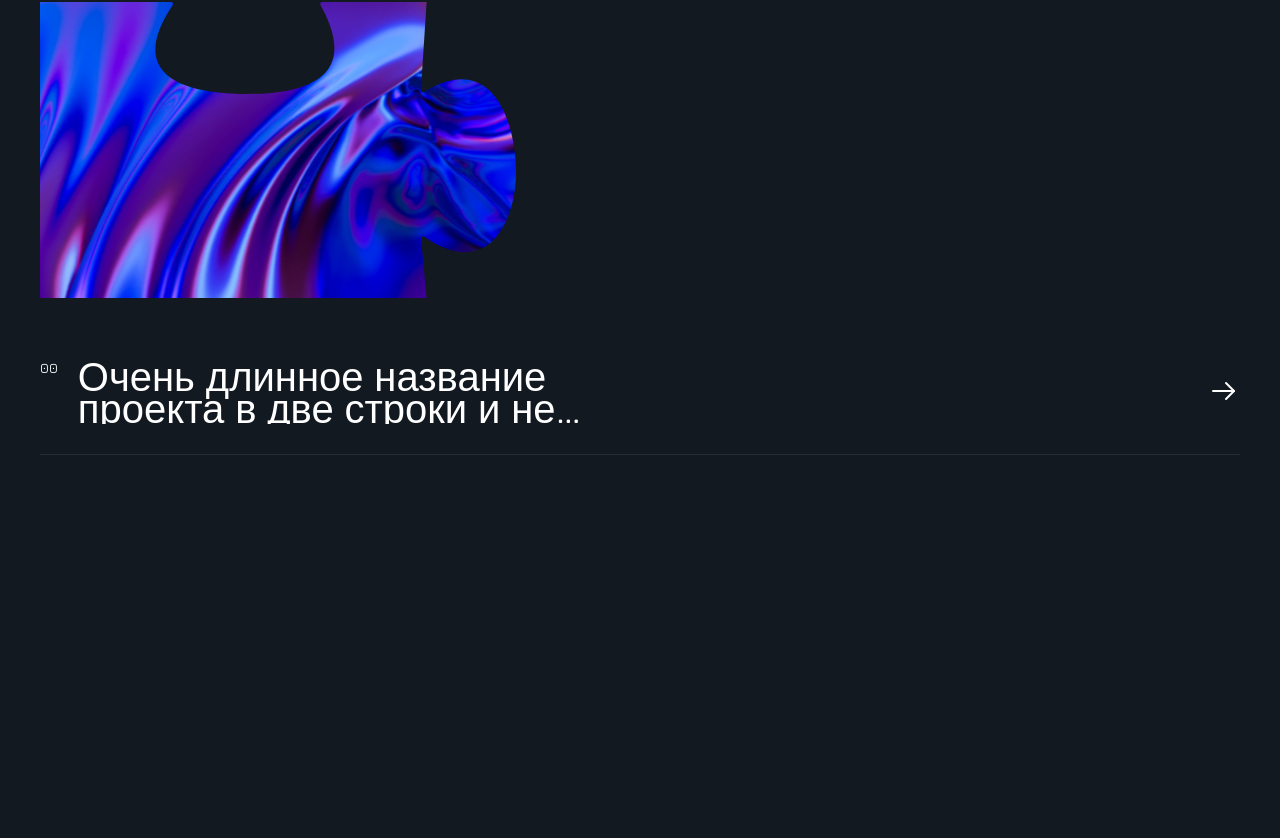
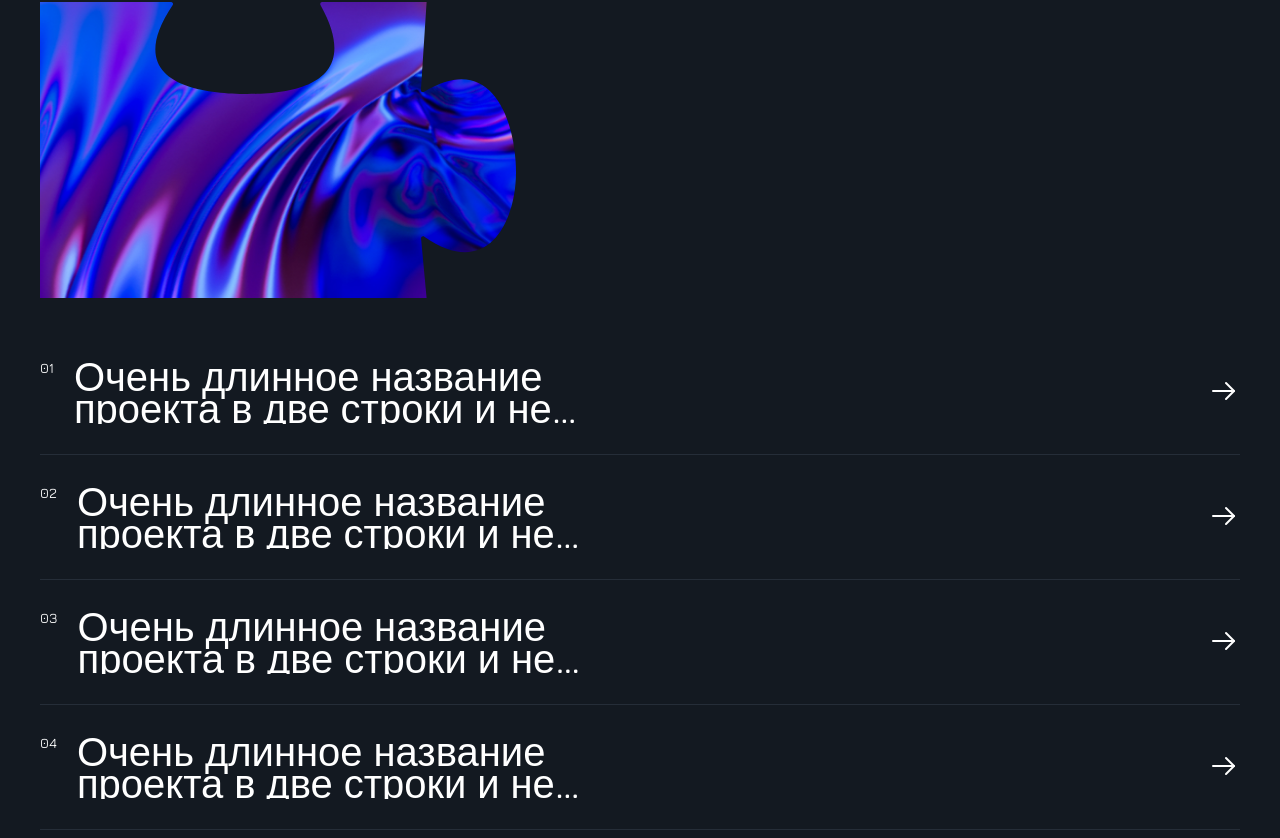
Before and after one commit to Alex-Nicalace/webcraft, a React (Vite) app: page / in a window 1280 px wide. Shown: the part 3142-3980 px from the top of the page. Before the commit the page ends 3805 px from the top, so only its background shows below. Built offline with nearby package versions, Linux system fonts and the light colour scheme.

Commit message:
Project:ist: create

```diff
--- a/src/App.tsx
+++ b/src/App.tsx
@@ -10,6 +10,7 @@ import Puzzle from './components/ui/Puzzle';
 import TogglerTheme from './components/ui/TogglerTheme';
 import ProjectLink from './components/ui/ProjectLink';
 import projectImg from './assets/img/projects/Снимок экрана 2024-11-30 150026.jpg';
+import ProjectList from './components/ui/ProjectList';
 
 function App() {
   const [isOpenPuzzle, setOpenPuzzle] = useState(false);
@@ -133,6 +134,7 @@ function App() {
         <Puzzle variant={7} text="ожидаемый результат." isOpen={isOpenPuzzle} />
         <br />
         <br />
+        <ProjectList>
           <ProjectLink
             href="#"
             projectData={{
@@ -143,6 +145,37 @@ function App() {
             Очень длинное название проекта в две строки и не влазит чень длинное
             название проекта в две строки и не влазит
           </ProjectLink>
+          <ProjectLink
+            href="#"
+            projectData={{
+              title: 'Название организации',
+              imageUrl: projectImg,
+            }}
+          >
+            Очень длинное название проекта в две строки и не влазит чень длинное
+            название проекта в две строки и не влазит
+          </ProjectLink>
+          <ProjectLink
+            href="#"
+            projectData={{
+              title: 'Название организации',
+              imageUrl: projectImg,
+            }}
+          >
+            Очень длинное название проекта в две строки и не влазит чень длинное
+            название проекта в две строки и не влазит
+          </ProjectLink>
+          <ProjectLink
+            href="#"
+            projectData={{
+              title: 'Название организации',
+              imageUrl: projectImg,
+            }}
+          >
+            Очень длинное название проекта в две строки и не влазит чень длинное
+            название проекта в две строки и не влазит
+          </ProjectLink>
+        </ProjectList>
         <br />
         <br />
         <br />
--- a/src/components/ui/ProjectLink/ProjectLink.scss
+++ b/src/components/ui/ProjectLink/ProjectLink.scss
@@ -1,6 +1,7 @@
 @use '../../../styles/typography.scss' as *;
 
 @mixin hover-active {
+  color: var(--color-project-link-text);
   &::before {
     padding-left: rem(20);
   }
@@ -16,6 +17,7 @@
 .project-link {
   $transition: 0.6s ease;
   position: relative;
+  color: var(--color-project-link-text);
 
   &__link {
     padding: var(--padding-block) 0;
@@ -23,7 +25,8 @@
     align-items: center;
     column-gap: rem(20);
     border-bottom: rem(1) solid var(--color-project-link-border);
-    color: var(--color-project-link-text);
+    counter-increment: project 1;
+    transition: color $transition;
 
     @include adaptiveValue('--padding-block', 40, 30, $containerWidth, 1280, 1);
 
@@ -34,6 +37,7 @@
 
     &::before {
       @extend .text-menu-item;
+
       content: counter(project, decimal-leading-zero);
       align-self: flex-start;
       transition: padding-left $transition;
@@ -44,6 +48,10 @@
         & + .project-link__popup-wrapper {
           opacity: 1;
           visibility: visible;
+
+          .project-link__title {
+            color: var(--color-project-link-text);
+          }
         }
 
         @include hover-active;
--- a/src/components/ui/ProjectLink/ProjectLink.tsx
+++ b/src/components/ui/ProjectLink/ProjectLink.tsx
@@ -11,7 +11,7 @@ function ProjectLink({
   const { title, imageUrl } = projectData || {};
 
   return (
-    <div className={['project-link', className].filter(Boolean).join(' ')}>
+    <li className={['project-link', className].filter(Boolean).join(' ')}>
       <a className="project-link__link" {...props}>
         <span className="project-link__text text-portfolio">{children}</span>
         <span className="project-link__icon">
@@ -36,7 +36,7 @@ function ProjectLink({
           </figure>
         </div>
       )}
-    </div>
+    </li>
   );
 }
 
--- a/src/components/ui/ProjectLink/index.ts
+++ b/src/components/ui/ProjectLink/index.ts
@@ -1,3 +1,4 @@
 import ProjectLink from './ProjectLink';
+export type * from './ProjectLink.types';
 
 export default ProjectLink;
--- /dev/null
+++ b/src/components/ui/ProjectList/ProjectList.scss
@@ -0,0 +1,10 @@
+.project-list {
+  list-style-type: none;
+  counter-reset: project 0;
+
+  @media (pointer: fine) {
+    &:hover > li {
+      color: var(--color-project-list-hover-text);
+    }
+  }
+}
--- /dev/null
+++ b/src/components/ui/ProjectList/ProjectList.tsx
@@ -0,0 +1,12 @@
+import './ProjectList.scss';
+import { TProjectListProps } from './ProjectList.types';
+
+function ProjectList({ className, children }: TProjectListProps): JSX.Element {
+  return (
+    <ol className={['project-list', className].filter(Boolean).join(' ')}>
+      {children}
+    </ol>
+  );
+}
+
+export default ProjectList;
--- /dev/null
+++ b/src/components/ui/ProjectList/index.ts
@@ -0,0 +1,3 @@
+import ProjectList from './ProjectList';
+
+export default ProjectList;
--- a/src/styles/custom-properties.scss
+++ b/src/styles/custom-properties.scss
@@ -84,6 +84,8 @@
     --color-project-link-text: var(--white);
     --color-project-link-border: var(--sero-siniy);
     --color-project-bg-popup: var(--bg-proekta);
+
+    --color-project-list-hover-text: var(--sero-siniy);
   }
 
   &.light-mode {
@@ -110,5 +112,7 @@
     --color-project-link-text: var(--blue);
     --color-project-link-border: var(--vspomogatelnyy-1-light);
     --color-project-bg-popup: var(--bg-proekta-light);
+
+    --color-project-list-hover-text: var(--vspomogatelnyy-1-light);
   }
 }
```
Also changed, not shown: src/components/ui/ProjectList/ProjectList.types.ts (added, +7 -0 lines). Lines whose indentation alone changed are shown as unchanged.
